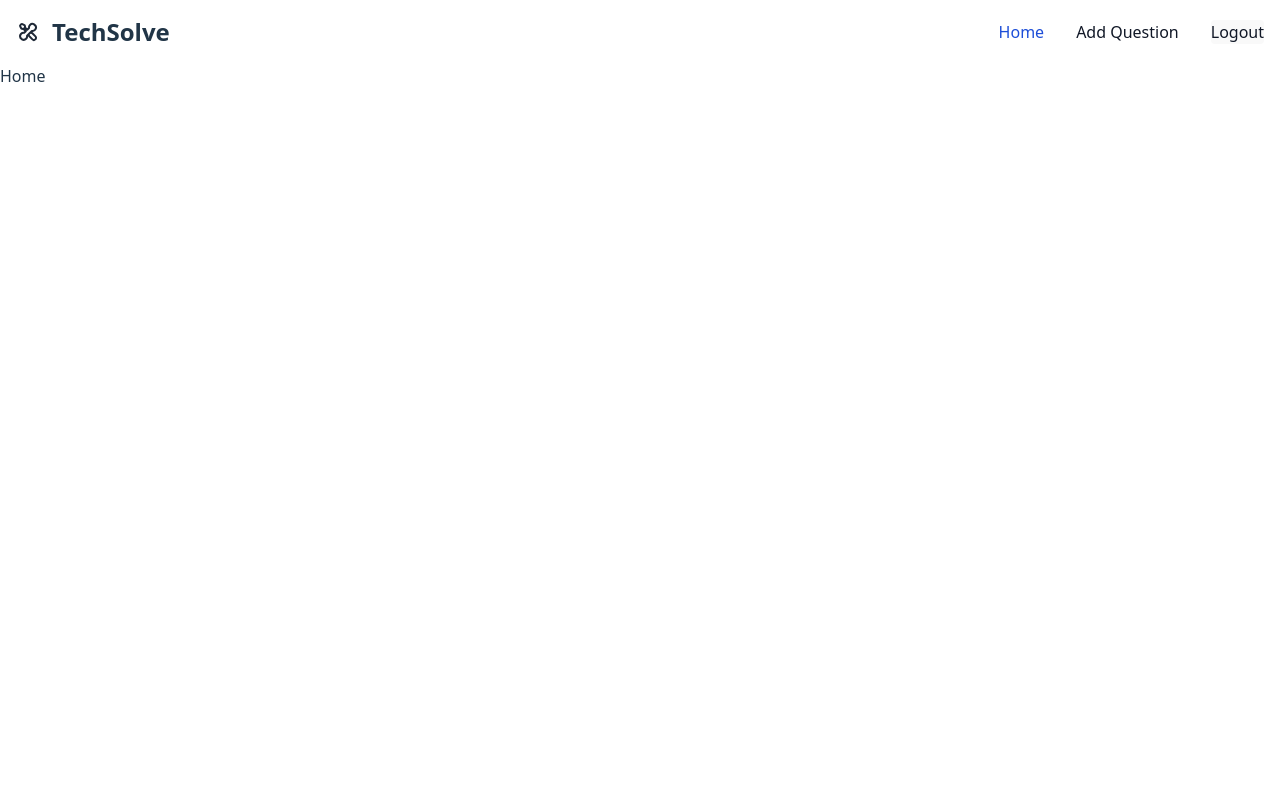
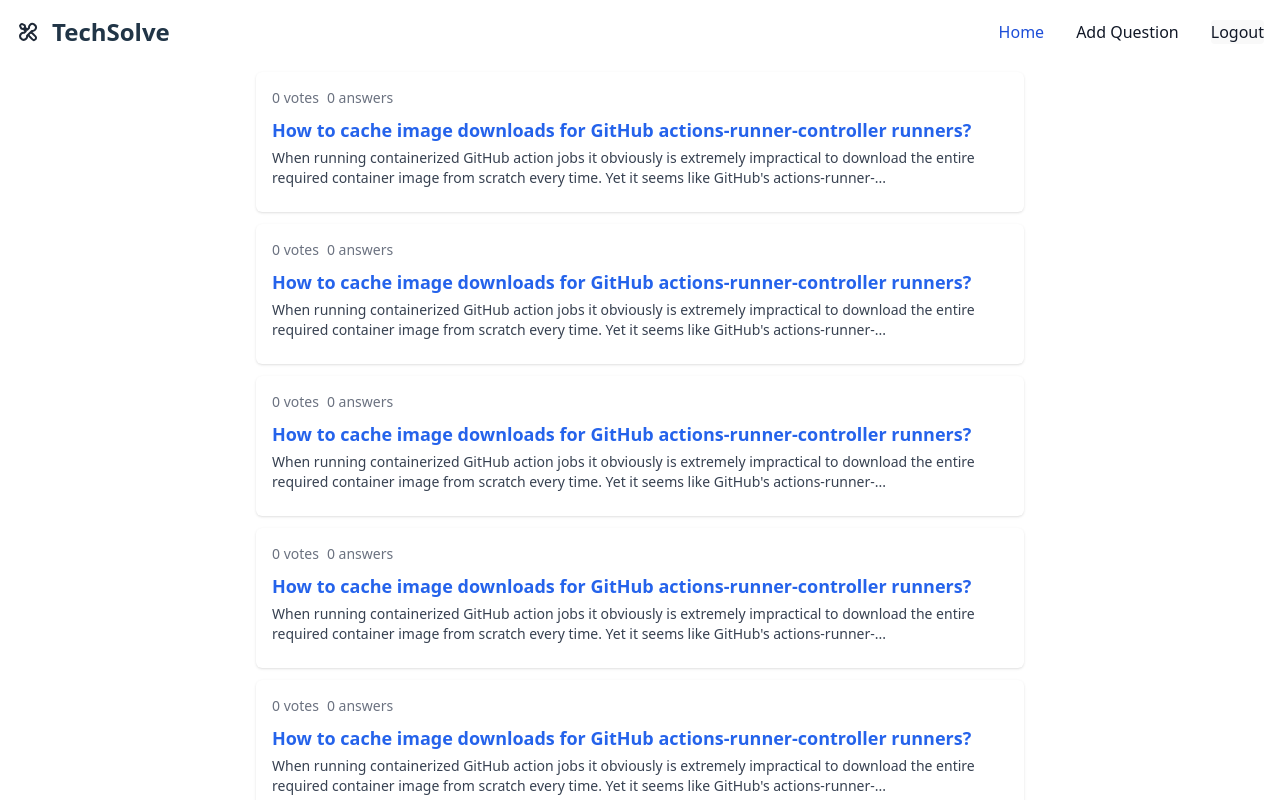
Before and after one commit to techsolve-group-project/client, a React (Vite) app: page / in a window 1280 px wide. Shown: the top 800 px of the page. Built offline with nearby package versions, Linux system fonts and the light colour scheme.

Commit message:
feat: Add Homepage component to main.jsx

```diff
--- a/src/main.jsx
+++ b/src/main.jsx
@@ -10,6 +10,7 @@ import FormAddQuestion from './pages/FormAddQuestion';
 // conflict
 import PublicLayout from './layout/PublicLayout';
 import QuestionPost from './pages/QuestionPost';
+import Homepage from './pages/Homepage';
 
 
 createRoot(document.getElementById('root')).render(
@@ -32,7 +33,7 @@ createRoot(document.getElementById('root')).render(
         >
           <Route
             index
-            element={<h1>Home</h1>}
+            element={<Homepage/>}
           />
           <Route
             path="/add-question"
--- /dev/null
+++ b/src/pages/Homepage.jsx
@@ -0,0 +1,16 @@
+import QuestionCard from "../components/QuestionCard";
+
+export default function Homepage() {
+    return(
+        <>
+        <div className="w-3xl m-auto pt-2 flex flex-col gap-3">
+        <QuestionCard/>
+        <QuestionCard/>
+        <QuestionCard/>
+        <QuestionCard/>
+        <QuestionCard/>
+        <QuestionCard/>
+        </div>
+        </>
+    )
+}
```
